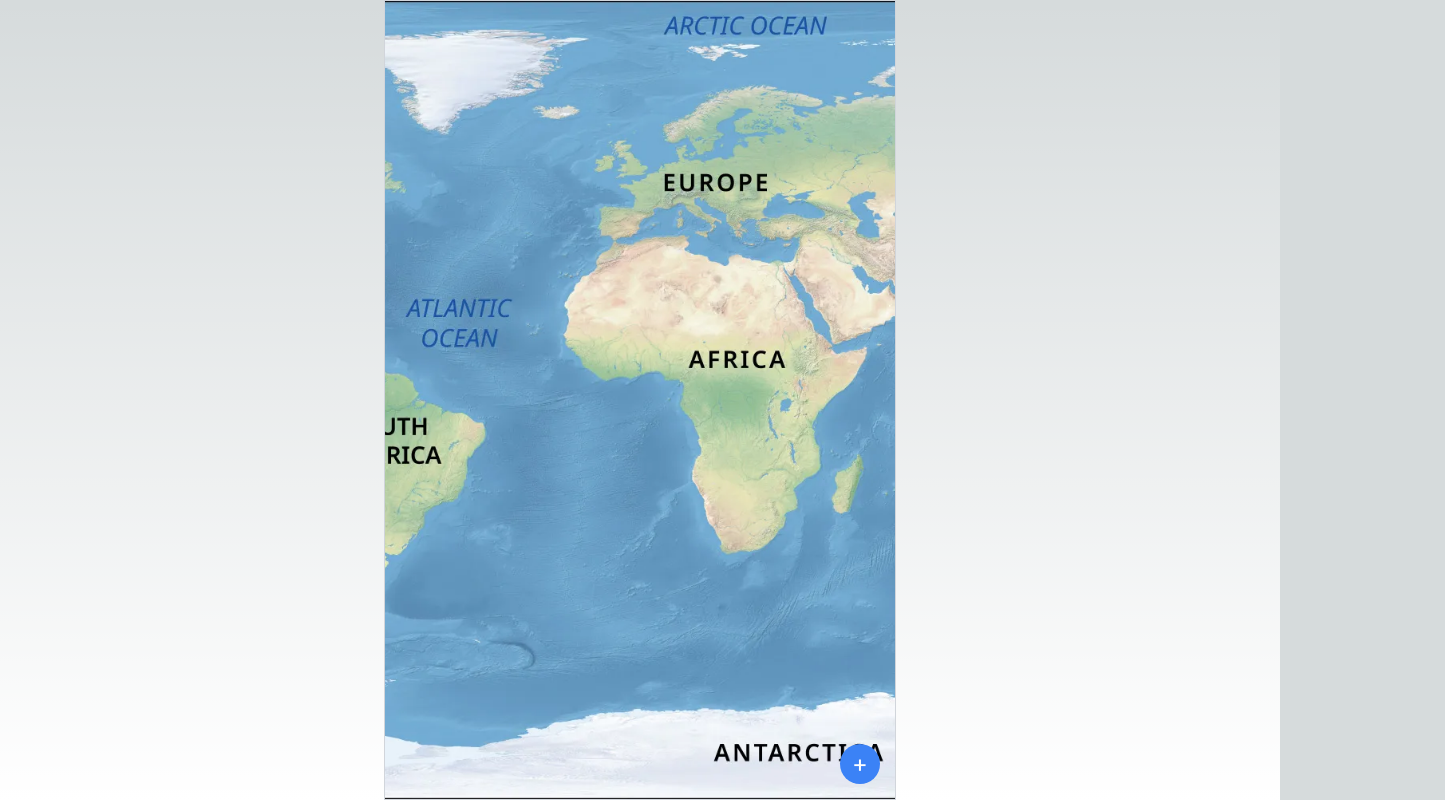
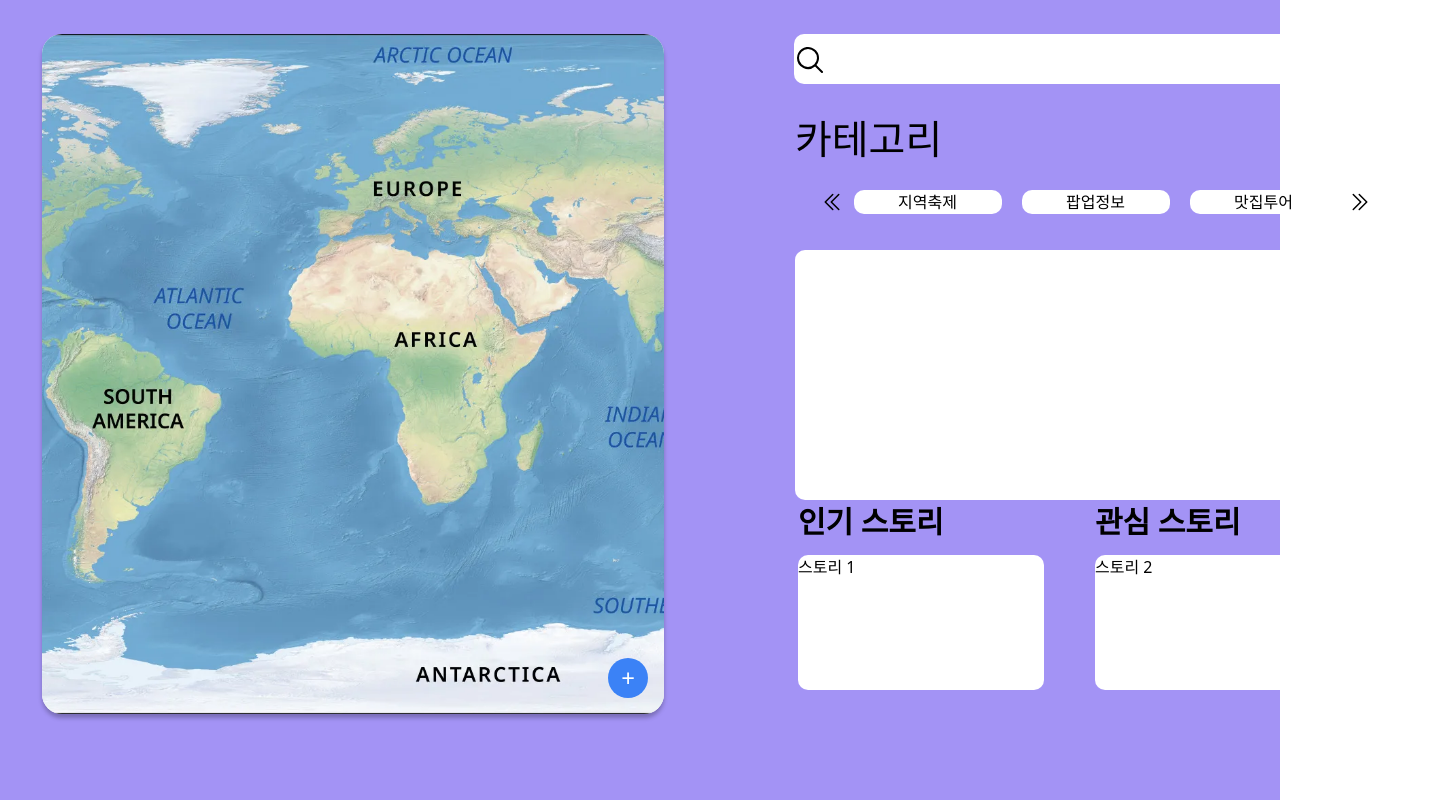
Before and after one commit to Codgm/PinAD_TedinIT, a Next.js app: page /homepage in a window 1280 px wide. Shown: the whole page, 1445 px wide, since content can reach past the window. Built offline with nearby package versions, Linux system fonts and the light colour scheme.

Commit message:
feat - 매인 화면 레이아웃 구성

```diff
--- a/next.config.mjs
+++ b/next.config.mjs
@@ -1,4 +1,13 @@
 /** @type {import('next').NextConfig} */
-const nextConfig = {};
+const nextConfig = {
+    webpack: (config, { buildId, dev, isServer, defaultLoaders, webpack }) => {
+        config.cache = false;
+        config.module.rules.push({
+            test: /\.svg$/,
+            use: ['@svgr/webpack'],
+        });
+        return config;
+    },
+};
 
 export default nextConfig;
--- a/package.json
+++ b/package.json
@@ -9,9 +9,9 @@
     "lint": "next lint"
   },
   "dependencies": {
-    "next": "14.2.5",
-    "react": "^18",
-    "react-dom": "^18",
+    "next": "^14.2.5",
+    "react": "^18.3.1",
+    "react-dom": "^18.3.1",
     "react-draggable": "^4.4.6"
   },
   "devDependencies": {
--- /dev/null
+++ b/src/app/components/homescreen.js
@@ -0,0 +1,43 @@
+"use client"
+import React from 'react';
+import Map from './map';
+
+export default function HomeScreen () {
+  return (
+    <div className='flex overflow-y-hidden min-h-screen bg-primary'>
+        <Map/>
+        <div className="searchBar">
+            <svg xmlns="http://www.w3.org/2000/svg" viewBox="0 0 24 24" fill="currentColor" class="size-8">
+                <path fillRule="evenodd" d="M10.5 3.75a6.75 6.75 0 1 0 0 13.5 6.75 6.75 0 0 0 0-13.5ZM2.25 10.5a8.25 8.25 0 1 1 14.59 5.28l4.69 4.69a.75.75 0 1 1-1.06 1.06l-4.69-4.69A8.25 8.25 0 0 1 2.25 10.5Z" clipRule="evenodd" />
+            </svg>
+        </div>
+        <div className="category">
+        <div className="categoryText">카테고리</div>
+            <div className="scrollbar">
+                <div className="categoryItems">
+                    <svg xmlns="http://www.w3.org/2000/svg" viewBox="0 0 24 24" fill="currentColor" class="size-6">
+                        <path fillRule="evenodd" d="M10.72 11.47a.75.75 0 0 0 0 1.06l7.5 7.5a.75.75 0 1 0 1.06-1.06L12.31 12l6.97-6.97a.75.75 0 0 0-1.06-1.06l-7.5 7.5Z" clipRule="evenodd" />
+                        <path fillRule="evenodd" d="M4.72 11.47a.75.75 0 0 0 0 1.06l7.5 7.5a.75.75 0 1 0 1.06-1.06L6.31 12l6.97-6.97a.75.75 0 0 0-1.06-1.06l-7.5 7.5Z" clipRule="evenodd" />
+                    </svg>
+                    <div className="categoryItem">지역축제</div>
+                    <div className="categoryItem">팝업정보</div>
+                    <div className="categoryItem">맛집투어</div>
+                    <svg xmlns="http://www.w3.org/2000/svg" viewBox="0 0 24 24" fill="currentColor" class="size-6">
+                        <path fillRule="evenodd" d="M13.28 11.47a.75.75 0 0 1 0 1.06l-7.5 7.5a.75.75 0 0 1-1.06-1.06L11.69 12 4.72 5.03a.75.75 0 0 1 1.06-1.06l7.5 7.5Z" clipRule="evenodd" />
+                        <path fillRule="evenodd" d="M19.28 11.47a.75.75 0 0 1 0 1.06l-7.5 7.5a.75.75 0 1 1-1.06-1.06L17.69 12l-6.97-6.97a.75.75 0 0 1 1.06-1.06l7.5 7.5Z" clipRule="evenodd" />
+                    </svg>
+                </div>
+            </div>
+        </div>
+        <div className="feedView" />
+        <div className="popularStories">
+            <div className='popularText'>인기 스토리</div>
+            <div className="popularItem">스토리 1</div>
+        </div>
+        <div className="interestedStories">
+            <div className='interestedText'>관심 스토리</div>
+            <div className="interestedItem">스토리 2</div>
+        </div>
+    </div>
+  );
+};
--- a/src/app/components/map.js
+++ b/src/app/components/map.js
@@ -18,13 +18,13 @@ const Map = () => {
   };
 
   return (
-    <div className="relative w-2/5 h-[800px] mx-auto">
-      <div className="absolute inset-0 border border-gray-300 overflow-hidden">
+    <div className="map">
+      <div className="absolute inset-0 overflow-hidden">
         <Image
           src="/world-map.webp"
           alt="Map"
           fill
-          style={{ objectFit: 'cover' }}
+          style={{ objectFit: 'cover' ,borderRadius:' 20px ' }}
         />
         {pins['pin1'] && (
           <div className="absolute top-1/2 left-1/2 transform -translate-x-1/2 -translate-y-1/2 bg-red-500 text-white px-2 py-1 rounded">
--- a/src/app/globals.css
+++ b/src/app/globals.css
@@ -2,32 +2,158 @@
 @tailwind components;
 @tailwind utilities;
 
-:root {
-  --foreground-rgb: 0, 0, 0;
-  --background-start-rgb: 214, 219, 220;
-  --background-end-rgb: 255, 255, 255;
+.bg-primary {
+  background-color: #a393f5;
 }
 
-@media (prefers-color-scheme: dark) {
-  :root {
-    --foreground-rgb: 255, 255, 255;
-    --background-start-rgb: 0, 0, 0;
-    --background-end-rgb: 0, 0, 0;
-  }
+.container {
+  display: flex;
+  flex-direction: column;
+  align-items: center;
+  justify-content: center;
+  height: 100vh;
+  background-color: #f0f0f0;
 }
 
-body {
-  color: rgb(var(--foreground-rgb));
-  background: linear-gradient(
-      to bottom,
-      transparent,
-      rgb(var(--background-end-rgb))
-    )
-    rgb(var(--background-start-rgb));
+.map {
+  position: absolute;
+  top: 34px;
+  left: 42px;
+  width: 622px;
+  height: 680px;
+  background-color: #ffffff;
+  border-radius: 20px;
+  box-shadow: 0 4px 4px rgba(0, 0, 0, 0.25);
 }
 
-@layer utilities {
-  .text-balance {
-    text-wrap: balance;
-  }
+.searchBar {
+  position: absolute;
+  top: 34px;
+  left: 794px;
+  width: 650px;
+  height: 50px;
+  background-color: #ffffff;
+  border-radius: 10px;
 }
+
+.category {
+  position: absolute;
+  top: 110px;
+  left: 795px;
+  width: 601px;
+  height: 142px;
+  display: flex;
+  flex-direction: column;
+  align-items: flex-start;
+}
+
+.categoryText {
+  font-family: 'Inter', sans-serif;
+  font-weight: 600px;
+  font-size: 40px;
+}
+
+.size-8 {
+  position: absolute;
+  top: 10px;
+}
+
+.size-10 {
+  position: absolute;
+  justify-content: center;
+  top: 15px;
+  left: 15px;
+}
+
+.scrollbar {
+  width: 100%;
+  overflow-x: auto;
+  white-space: nowrap;
+  padding: 10px;
+}
+
+.categoryItem {
+  width: 148px;
+  height: fit-content;
+  background-color: #ffffff;
+  text-align: center;
+  border-radius: 10px;
+  margin: 10px;
+}
+
+.categoryItems {
+  display: flex;
+  justify-content: center;
+  align-items: center;
+  width: 100%;
+}
+
+.feedView {
+  position: absolute;
+  top: 250px;
+  left: 795px;
+  width: 650px;
+  height: 250px;
+  background-color: #ffffff;
+  border-radius: 10px;
+}
+
+.popularStories {
+  position: absolute;
+  top: 500px;
+  left: 798px;
+  width: 297px;
+  height: 273px;
+  display: flex;
+  flex-direction: column;
+  align-items: stretch;
+}
+
+.popularItem {
+  width: 246px;
+  height: 135px;
+  background-color: #ffffff;
+  border-radius: 10px;
+  margin-bottom: 60px;
+}
+
+.interestedStories {
+  position: absolute;
+  top: 500px;
+  left: 1095px;
+  width: 297px;
+  height: 273px;
+  display: flex;
+  flex-direction: column;
+  align-items: stretch;
+}
+
+.interestedItem {
+  width: 246px;
+  height: 135px;
+  background-color: #ffffff;
+  border-radius: 10px;
+  margin-bottom: 60px;
+}
+
+.popularText, .interestedText {
+  font-family: 'Inter', sans-serif;
+  font-weight: 600;
+  font-size: 30px;
+  text-align: justify;
+  border: none;
+  background: none;
+  margin-bottom: 10px;
+}
+
+.popularText {
+  top: 694px;
+  left: 796px;
+  width: 299px;
+}
+
+.interestedText {
+  top: 694px;
+  left: 1097px;
+  width: 299px;
+}
--- a/src/app/homepage/layout.js
+++ b/src/app/homepage/layout.js
@@ -3,7 +3,7 @@
 export default function Layout({ children }) {
   return (
     <html>
-      <body leftmargin="0"  topmargin="0">
+      <body leftmargin="0"  topmargin="0" className="mx-auto min-h-screen items-center justify-center">
           {children}
       </body>
     </html>
--- a/src/app/homepage/page.js
+++ b/src/app/homepage/page.js
@@ -1,9 +1,9 @@
-import Map from "../components/map";
+import HomeScreen from "../components/homescreen";
 
 export default function Home() {
   return (
     <div>
-        <Map></Map>
+        <HomeScreen/>
     </div>
   );
 }
```
Also changed, not shown: 1 other file (tests, documents, lock files or other folders).
